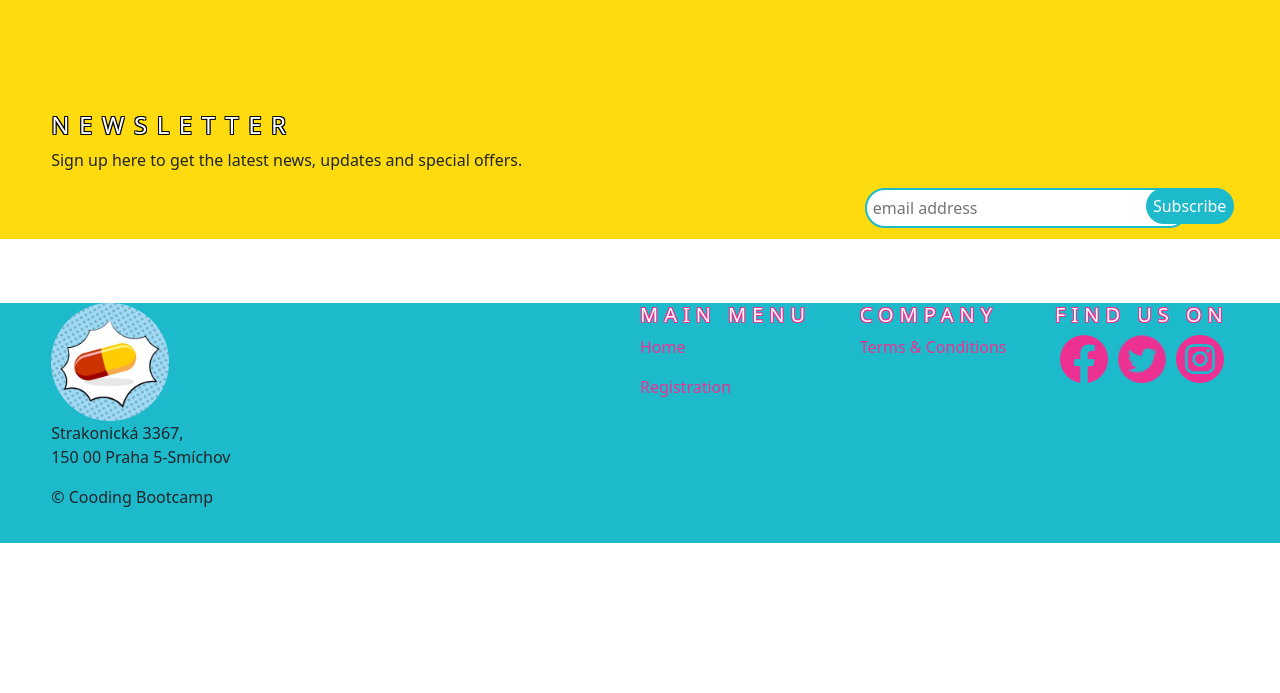
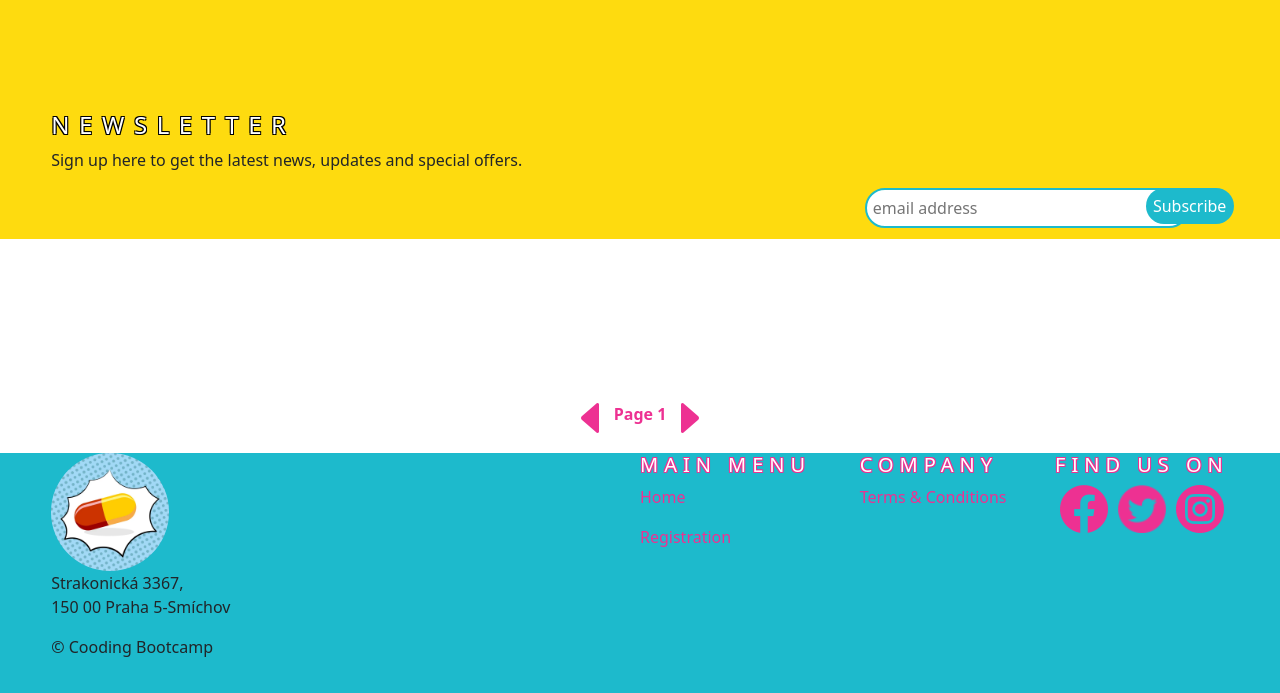
Before and after one commit to AndreaDvorakova/CodingBootcamp_Final_Project, a Laravel app: template resources/views/home-page.blade.php in a window 1280 px wide. Shown: the part 1304-1997 px from the top of the page. Before the commit the page ends 1847 px from the top, so only its background shows below. Run offline with Laravel 9, Linux system fonts and the light colour scheme; the template is opened without the code that fills it, so the values that code supplies are empty; style sheets or scripts are compiled from the project's sources.

Commit message:
home page pagination

```diff
--- a/app/Http/Controllers/DrugsController.php
+++ b/app/Http/Controllers/DrugController.php
@@ -2,14 +2,14 @@
 
 namespace App\Http\Controllers;
 
-use App\Models\Drugs;
+use App\Models\Drug;
 use Illuminate\Http\Request;
 
-class DrugsController extends Controller
+class DrugController extends Controller
 {
     public function index() {
 
-        $hero_drug = Drugs::findOrFail(2);
+        $hero_drug = Drug::findOrFail(42);
 
 
         return view('home-page', compact('hero_drug'));
--- a/resources/css/home-page.scss
+++ b/resources/css/home-page.scss
@@ -16,6 +16,7 @@ html {
 body {
     margin: 0;
     font-family: Arial, Helvetica, sans-serif;
+    position: relative;
 }
 
 // navigation style
@@ -204,17 +205,18 @@ body {
 // products styling
 
 .products {
-    width: 70%;
+    width: 80%;
     margin-left: auto;
     margin-right: auto;
     display: flex;
     flex-flow: row wrap;
     justify-content: space-between;
     align-items: center;
+    margin-bottom: 150px;
 
     &__drug {
-        width: 320px;
-        height: 320px;
+        width: 350px;
+        height: 370px;
         margin: 1%;
         padding: 1%;
         display: flex;
@@ -260,6 +262,26 @@ body {
     }
 }
 
+.page {
+    position: absolute;
+    bottom: 200px;
+    width: 100%;
+    left: 0;
+    &__inner {
+        display: flex;
+        flex-direction: row;
+        align-items: center;
+        justify-content: center;
+        margin-top: 1.5%;
+        margin-bottom: 4%;
+        p {
+            margin-top: auto;
+            font-weight: bold;
+            color: $pink;
+        }
+    }
+}
+
 // footer styling
 
 .footer {
@@ -267,6 +289,7 @@ body {
     flex-direction: row;
     background-color: $blue;
     height: 30vh;
+    margin: 0;
 
     &__left {
         display: flex;
--- a/resources/js/HomePage/App.jsx
+++ b/resources/js/HomePage/App.jsx
@@ -2,16 +2,30 @@ import React, { useState, useEffect } from "react";
 
 export default function App() {
     const [drugs, setDrugs] = useState([]);
+    const [offset, setOffset] = useState(0);
+    const [page, setPage] = useState(1);
 
     const loadDrugs = async () => {
-        const response = await fetch(`http://www.ipillgood.test/api/drugs`);
+        const response = await fetch(
+            `http://www.ipillgood.test/api/drugs?offset=${offset}&limit=9`
+        );
         const data = await response.json();
         setDrugs(data);
     };
 
     useEffect(() => {
         loadDrugs();
-    }, []);
+    }, [offset]);
+
+    const plusOffset = () => {
+        setOffset(Math.min(45, offset + 9));
+        setPage(Math.min(5, page + 1));
+    };
+
+    const minusOffset = () => {
+        setOffset(Math.max(0, offset - 9));
+        setPage(Math.max(1, page - 1));
+    };
 
     return (
         <>
@@ -35,6 +49,21 @@ export default function App() {
                     </div>
                 );
             })}
+            <div className="page">
+                <div className="page__inner">
+                    <img
+                        src="/left_arrow_icon.png"
+                        alt="left arrow"
+                        onClick={minusOffset}
+                    />
+                    <p>Page {page}</p>
+                    <img
+                        src="/right_arrow_icon.png"
+                        alt="right arrow"
+                        onClick={plusOffset}
+                    />
+                </div>
+            </div>
         </>
     );
 }
--- a/resources/views/common/footer.blade.php
+++ b/resources/views/common/footer.blade.php
@@ -1,4 +1,5 @@
 <footer class="footer">
+
         <div class="footer__left">
             <img class="footer__left_logo" src="favicon.jpg" alt="Logo">
             <p class="footer__left_address">Strakonická 3367, <br>150 00 Praha 5-Smíchov</p>
@@ -24,4 +25,5 @@
                 </div>
             </div>
         </div>
+
 </footer>
--- a/routes/api.php
+++ b/routes/api.php
@@ -1,6 +1,6 @@
 <?php
 
-use App\Http\Controllers\Api\DrugsController;
+use App\Http\Controllers\Api\DrugController;
 use Illuminate\Http\Request;
 use Illuminate\Support\Facades\Route;
 
@@ -19,6 +19,6 @@ Route::middleware('auth:sanctum')->get('/user', function (Request $request) {
     return $request->user();
 });
 
-Route::get('/drugs', [DrugsController::class, 'index']);
+Route::get('/drugs', [DrugController::class, 'index']);
 
-Route::get('/drugs', [DrugsController::class, 'searchBar']);
+Route::get('/drugs', [DrugController::class, 'searchBar']);
--- a/routes/web.php
+++ b/routes/web.php
@@ -1,6 +1,7 @@
 <?php
 
-use App\Http\Controllers\DrugsController;
+use App\Http\Controllers\DrugController;
+
 use Illuminate\Support\Facades\Route;
 
 /*
@@ -19,4 +20,4 @@ Route::get('/', function () {
 });
 
 
-Route::get('/home', [DrugsController::class, 'index'])->name('home');
+Route::get('/home', [DrugController::class, 'index'])->name('home');
```
Also changed, not shown: app/Http/Controllers/Api/DrugController.php (renamed from app/Http/Controllers/Api/DrugsController.php, +5 -5 lines), public/left_arrow_icon.png (added), public/right_arrow_icon.png (added). Lines whose indentation alone changed are shown as unchanged.
